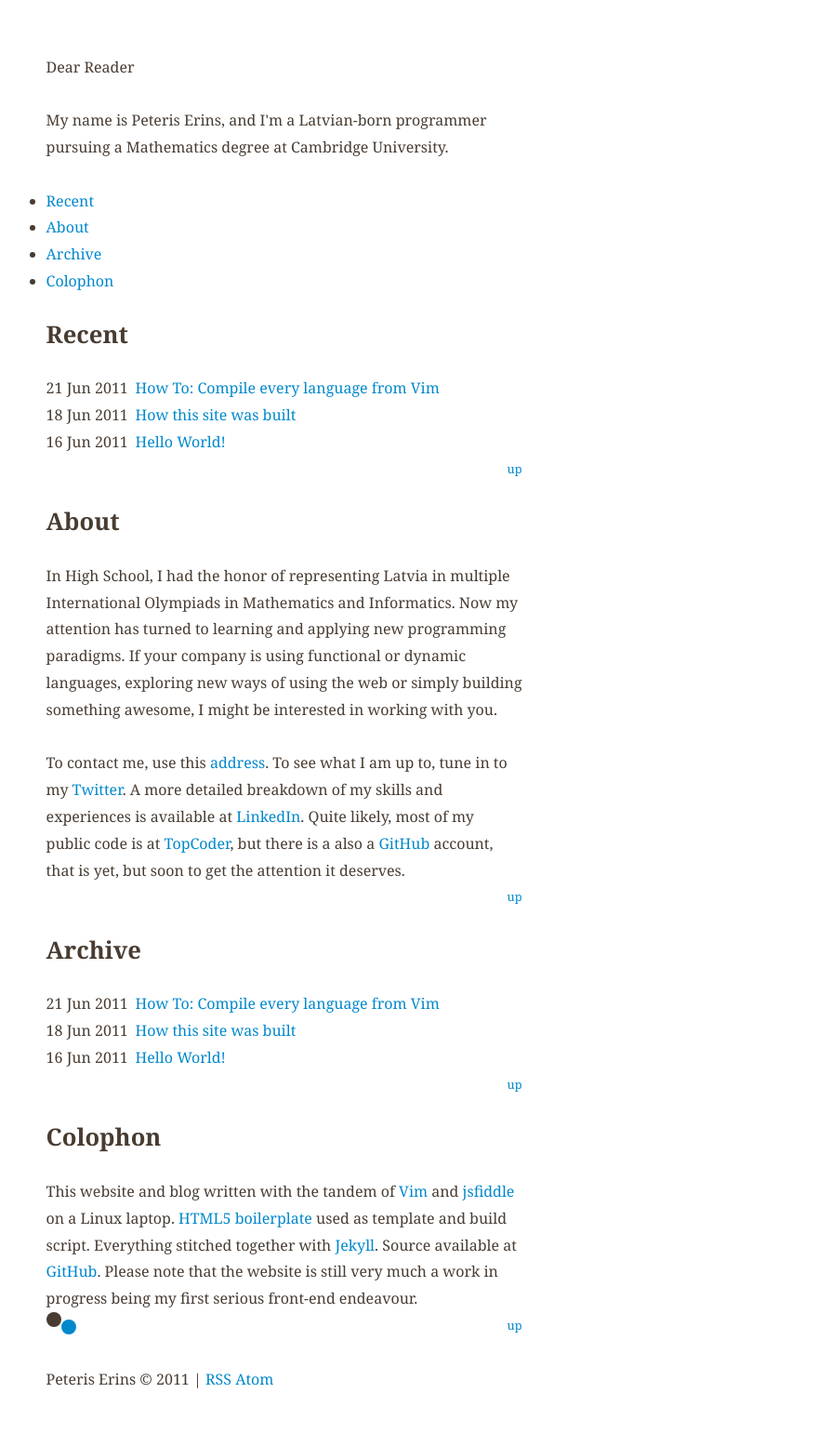
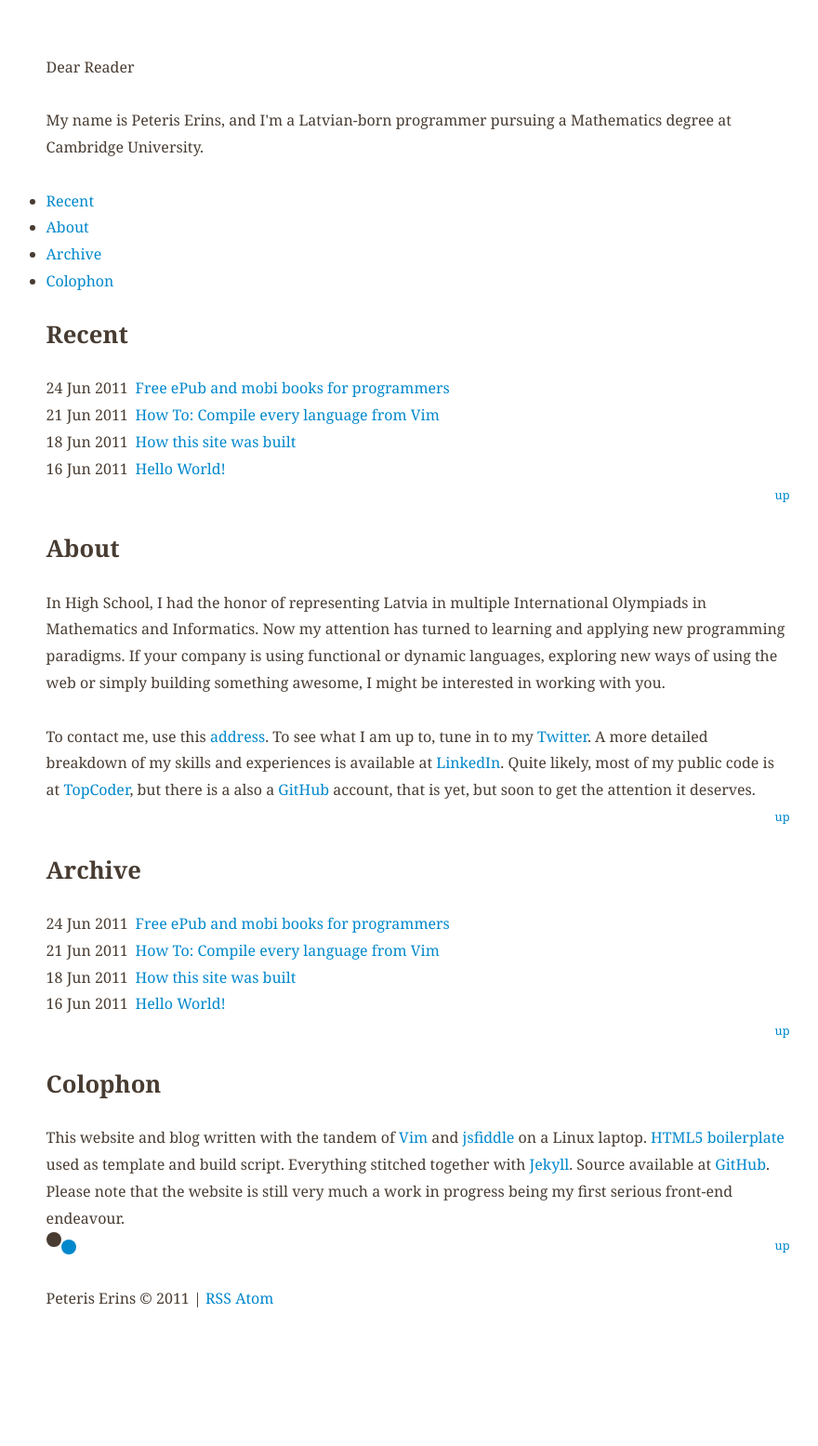
Before and after one commit to Pet3ris/peteriserins.com, a Jekyll site: the page built from index.html, in a window 1280 px wide. Shown: the whole page at 93% size, without its empty margins (8-888 px from the left). Built offline with Jekyll 4.4.1, drawn with Linux system fonts in a browser that asks for light colours; nearby versions of some CDN libraries; Markdown is read by kramdown in place of the engine named in the settings; comment, search, counter and statistics services are not loaded; after the commit the page ends 1469 px from its top, so only the background shows below that; some of the changed lines change nothing that is shown.

Commit message:
post: Free ePub and mobi books for programmers

```diff
--- /dev/null
+++ b/_posts/2011-06-24-free-epub-and-mobi-books-for-programmers.md
@@ -0,0 +1,34 @@
+---
+layout: post
+title: Free ePub and mobi books for programmers
+---
+
+## {{ page.title }}
+<time>06.24.2011</time>
+
+If you use an eReader, I'm sure you know the difference between a PDF and
+ePub/mobi book. In the case of the Kindle, for the latter, you can change the
+font and its size, look up words in the dictionary and even have the Kindle
+read the book out loud to you. For a PDF, you are normally forced to resort to
+landscape to get a reasonable text size and to not have to use the cumbersome
+zoom feature.
+
+There are plenty free eBooks about programming in PDF and/or HTML. The latter
+can easily be ported to the eReader formats and some people have indeed been
+doing that. Here I've tried to list the free ePub mobi programming books
+that I've found on the web (mainly in [GitHub](http://github.com)). Note that
+most eReaders do not support both formats, but that usually isn't a problem,
+because you can use software like [Calibre](http://calibre-ebook.com/) to
+convert between the two.  Credit goes to authors and porters. Happy reading!
+
+* [Design Principles Behind Smalltalk](https://github.com/propella/DesignPrinciplesBehindSmalltalk)
+* [Guide to Fortran77](https://github.com/turesheim/Guide_to_Fortran77)
+* [Learn You a Haskell for Great Good!](https://github.com/igstan/learn-you-a-haskell-kindle)
+* [Learn You Some Erlang for Great Good!](https://github.com/igstan/learn-you-some-erlang-kindle)
+* [Mastering Node](https://github.com/visionmedia/masteringnode)
+* [Practical Common Lisp](https://github.com/akosma/PracticalCommonLisp_ePub)
+* [ProGIT](https://github.s3.amazonaws.com/media/progit.epub)
+* [Structure and Interpretation of Computer Programs](https://github.com/twcamper/sicp-kindle)
+* [\_why's (poignant) Guide to Ruby](https://github.com/zacharyscott/whys-poignant-guide-for-kindle)
+
+And if you know of some more, please add them in the comments!
--- a/css/style.css
+++ b/css/style.css
@@ -219,7 +219,7 @@
 
 /* Layout */
 
-#container { margin: 3.6em; width: 32em;}
+#container { margin: 3.6em; width: 50em;}
 
 footer { margin-top: 1.8em; }
 
```
Also changed, not shown: 1 other file.
